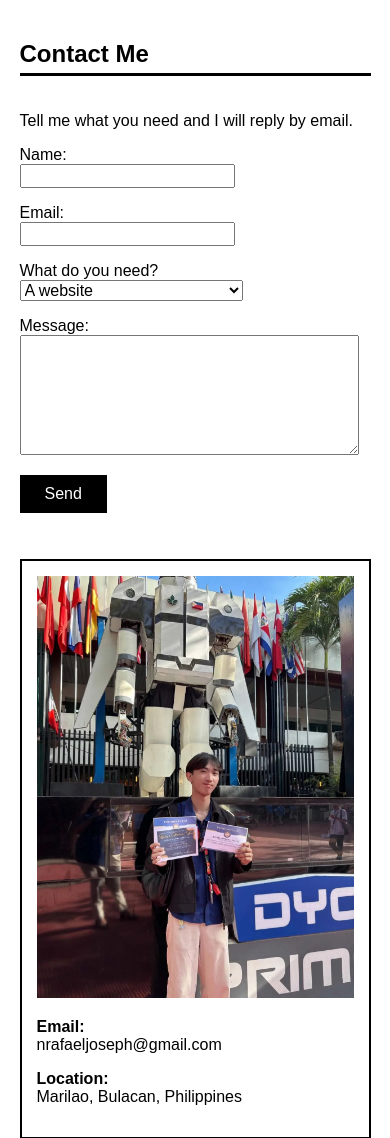
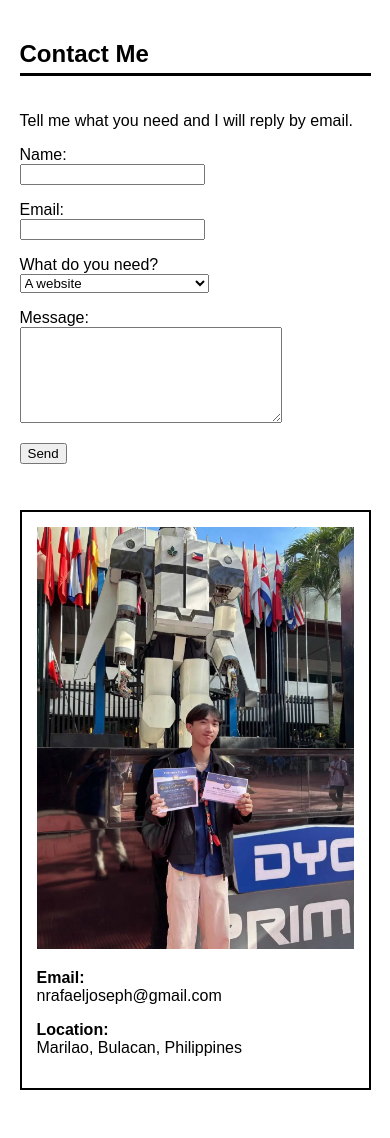
Before and after one commit to seveii/FLOAT-PORTFOLIO, a PHP site: page /contact.php in a window 390 px wide. Shown: the part 102-1240 px from the top of the page. Run offline with PHP 8.4, Linux system fonts and the light colour scheme.

Commit message:
Remove the form CSS rules, including the attribute selector
The message box is made smaller in the HTML (cols=30) instead, so it still fits on a phone.

Co-Authored-By: Claude Sonnet 5.5 <noreply@anthropic.com>

```diff
--- a/contact.php
+++ b/contact.php
@@ -70,7 +70,7 @@ include "header.php";
         </p>
         <p>
           Message:<br>
-          <textarea name="message" rows="6" cols="40"></textarea>
+          <textarea name="message" rows="6" cols="30"></textarea>
         </p>
         <p>
           <input type="submit" value="Send">
--- a/style.css
+++ b/style.css
@@ -99,7 +99,6 @@ h2 {
   display: inline-block;
   background-color: white;
   color: black;
-  text-decoration: none;
   padding: 10px 20px;
   margin-right: 10px;
   border: 2px solid white;
@@ -257,18 +256,6 @@ h2 {
   width: 100%;
 }
 
-input, textarea, select {
-  font-size: 16px;
-  max-width: 95%;
-}
-
-input[type="submit"] {
-  background-color: black;
-  color: white;
-  border: none;
-  padding: 10px 25px;
-}
-
 /* ---------- Footer: FLEXBOX ---------- */
 footer {
   display: flex;
```
